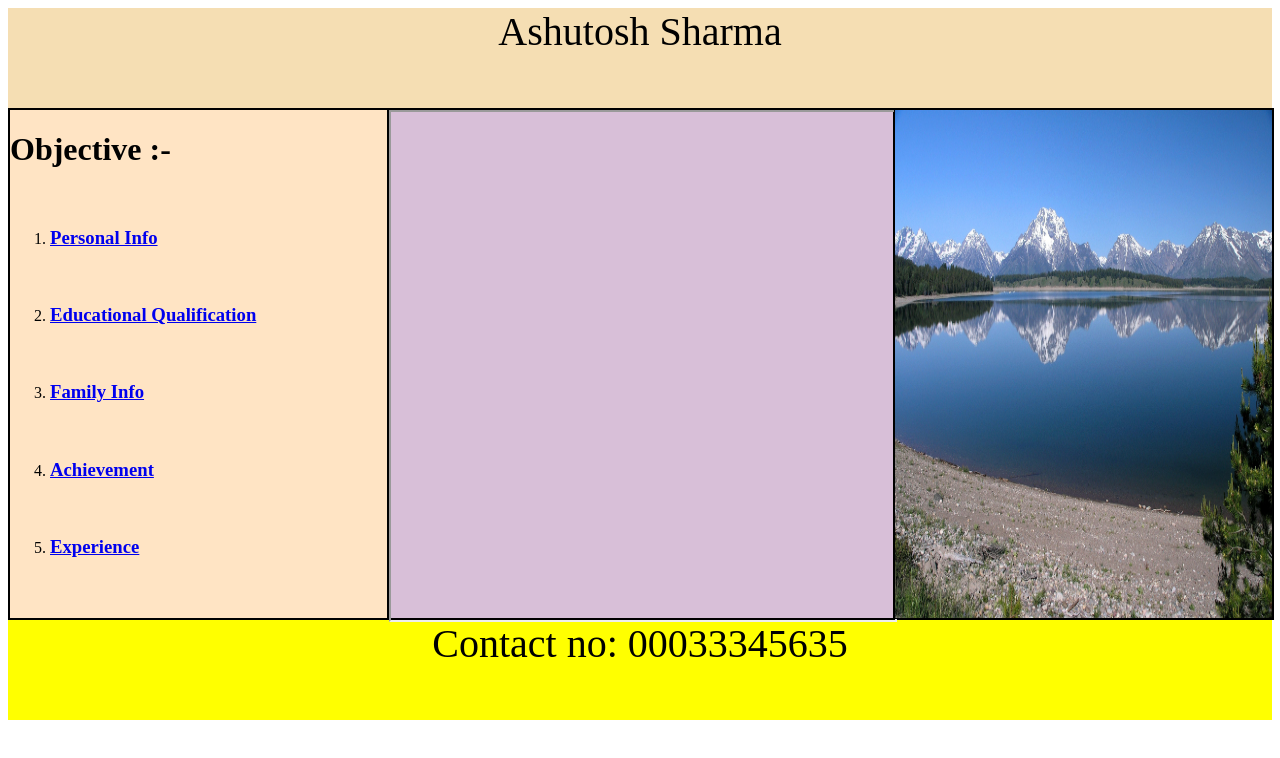
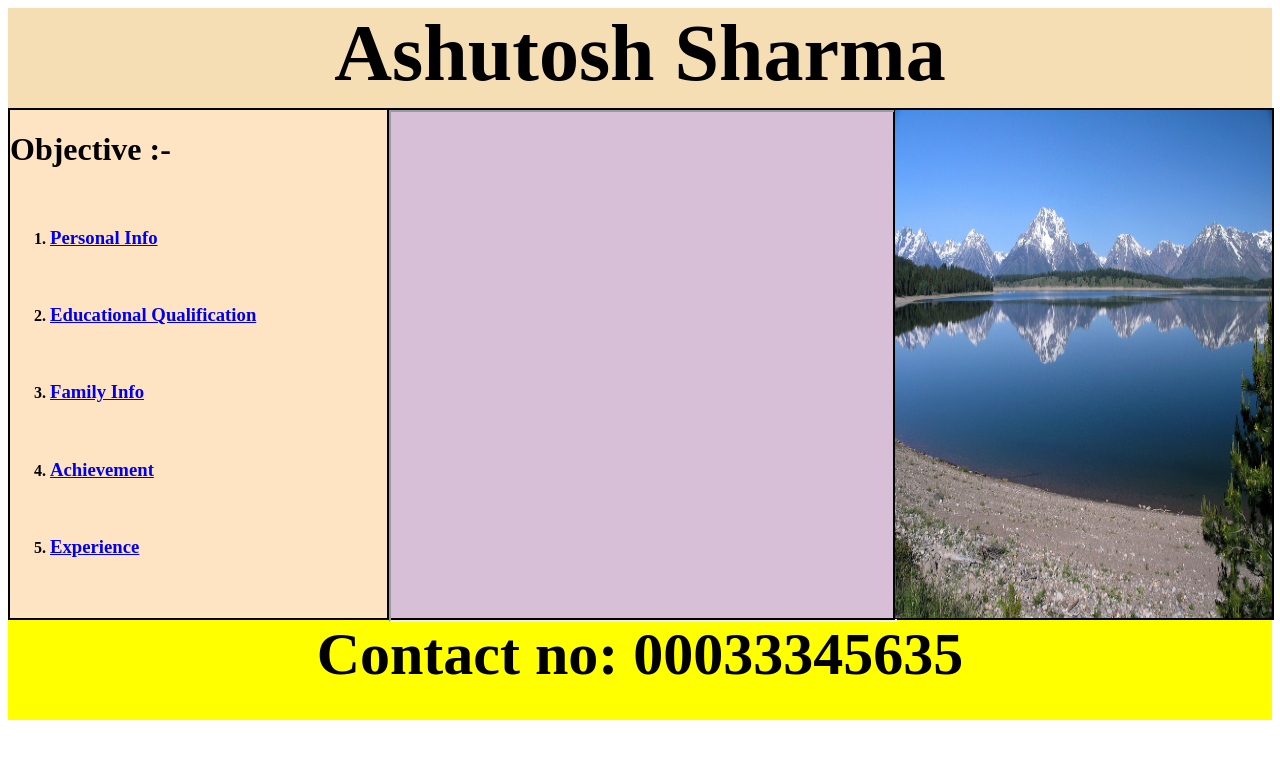
Before and after one commit to ashutoshsharma1834/lab-html, a plain HTML site: page index.html in a window 1280 px wide. Drawn offline with Linux system fonts and the light colour scheme.

Commit message:
style.css

```diff
--- a/style.css
+++ b/style.css
@@ -5,15 +5,22 @@ header{
     width: 100%;
     height: 100px;
     text-align: center;
-    font-size: 40px;
+    font-size: 80px;
     background-color: wheat;
+    font-weight: bolder;
+    display: flex;
+    justify-content: center;
+    text-align: center;
 }
 footer{
     width: 100%;
     height: 100px;
+    font-size: 60px;
+    font-weight: bolder;
+    background-color:yellow;
+    display: flex;
     text-align: center;
-    font-size: 40px;
-    background-color:yellow;
+    justify-content: center;
 }
 .main{
     width: 100%;
@@ -24,7 +31,7 @@ footer{
 .m1{
     background-color: bisque;
     width: 30%;
-}
+    font-weight: bold;}
 .m2{
     background-color: thistle;
     width: 40%;
```
